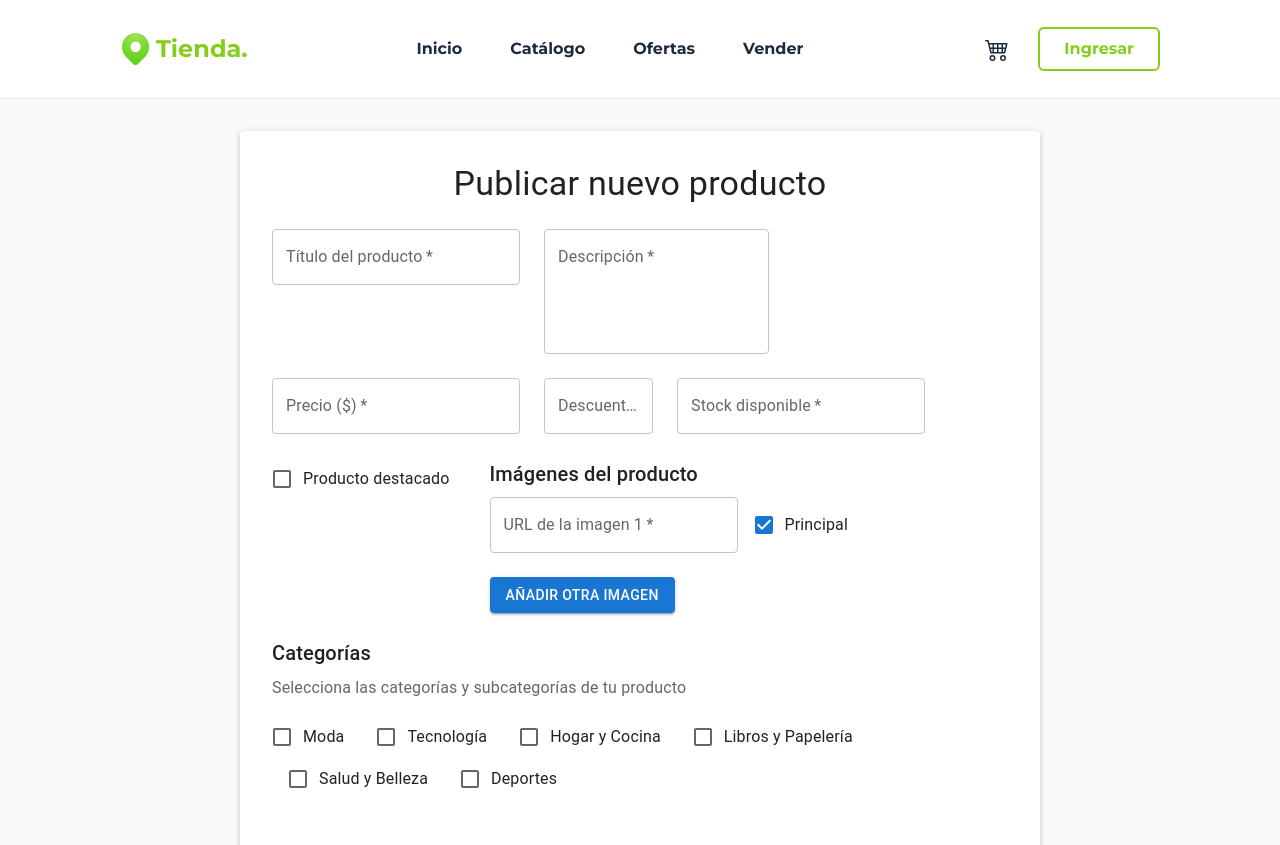
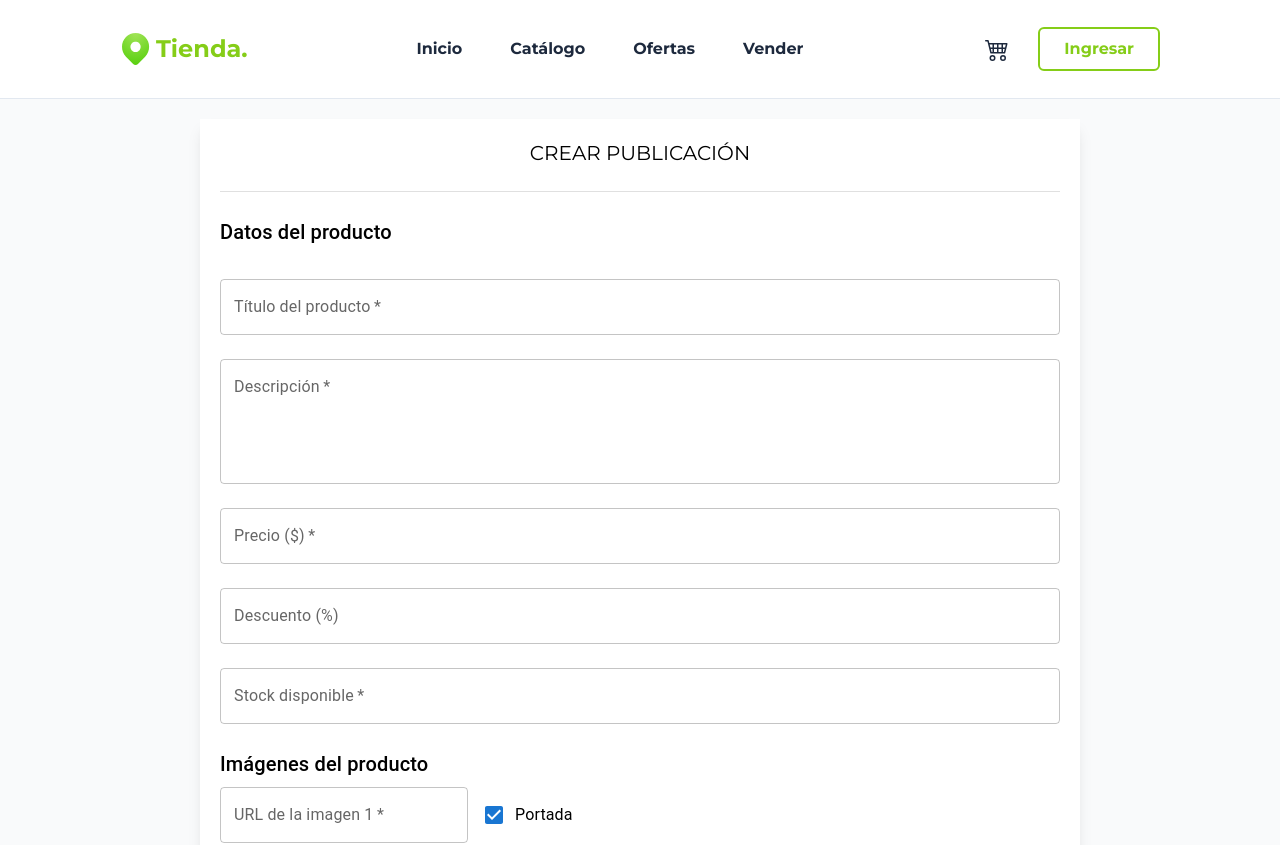
Before and after one commit to jonathanmilo/APIS2025FRONT, a React (Vite) app: page /vender in a window 1280 px wide. Shown: the top 845 px of the page. Built offline with nearby package versions, Linux system fonts and the light colour scheme; data requests are answered from the project's data file.

Commit message:
Cambios visuales en formulario para publicar productos

```diff
--- a/src/screens/Vender/components/CategoriasValidas.jsx
+++ b/src/screens/Vender/components/CategoriasValidas.jsx
@@ -1,4 +1,4 @@
-import React, { useState, useEffect } from 'react';
+import { useState, useEffect } from "react";
 import {
   Box,
   Checkbox,
@@ -8,20 +8,20 @@ import {
   AccordionSummary,
   AccordionDetails,
   Typography,
-  Divider,
-  Stack
-} from '@mui/material';
-import { ExpandMore as ExpandMoreIcon } from '@mui/icons-material';
+  Stack,
+} from "@mui/material";
+import { ExpandMore as ExpandMoreIcon } from "@mui/icons-material";
 
 export function CategoriasValidas({
   categorias,
   seleccionada,
   subSeleccionadas,
   initialCategory = "",
-  initialSubcategories = []
+  initialSubcategories = [],
 }) {
   const [selectedCategory, setSelectedCategory] = useState(initialCategory);
-  const [selectedSubcategories, setSelectedSubcategories] = useState(initialSubcategories);
+  const [selectedSubcategories, setSelectedSubcategories] =
+    useState(initialSubcategories);
   const [expandedCategory, setExpandedCategory] = useState(null);
 
   // Notificar cambios en las selecciones
@@ -47,18 +47,18 @@ export function CategoriasValidas({
       // Seleccionar nueva categoría
       setSelectedCategory(categoryId);
       // Mantener solo las subcategorías que pertenecen a la nueva categoría
-      const newCategory = categorias.find(c => c.id === categoryId);
-      const validSubcategories = selectedSubcategories.filter(subId =>
-        newCategory.subcategories.some(sub => sub.id === subId)
+      const newCategory = categorias.find((c) => c.id === categoryId);
+      const validSubcategories = selectedSubcategories.filter((subId) =>
+        newCategory.subcategories.some((sub) => sub.id === subId)
       );
       setSelectedSubcategories(validSubcategories);
     }
   };
 
   const handleSubcategoryChange = (subcategoryId) => {
-    setSelectedSubcategories(prev =>
+    setSelectedSubcategories((prev) =>
       prev.includes(subcategoryId)
-        ? prev.filter(id => id !== subcategoryId)
+        ? prev.filter((id) => id !== subcategoryId)
         : [...prev, subcategoryId]
     );
   };
@@ -71,15 +71,29 @@ export function CategoriasValidas({
     category.subcategories && category.subcategories.length > 0;
 
   return (
-    <Box sx={{ width: '100%' }}>
-      <Typography variant="body1" color="text.secondary" sx={{ mb: 2, textAlign: { xs: 'center', md: 'left' } }}>
+    <Box sx={{ width: "100%" }}>
+      <Typography
+        variant="body1"
+        color="text.secondary"
+        sx={{ mb: 2, textAlign: { md: "left" } }}
+      >
         Selecciona las categorías y subcategorías de tu producto
       </Typography>
 
       {/* Barra horizontal de categorías */}
-      <Stack direction="row" spacing={2} sx={{ mb: 2, flexWrap: 'wrap' }}>
+      <Stack
+        direction={{ xs: "column", lg: "row" }}
+        spacing={{ xs: 1, lg: 2 }}
+        sx={{
+          mb: 2,
+          flexWrap: { lg: "wrap" },
+        }}
+      >
         {categorias.map((categoria) => (
-          <Box key={categoria.id} sx={{ display: 'flex', alignItems: 'center' }}>
+          <Box
+            key={categoria.id}
+            sx={{ display: "flex", alignItems: "center" }}
+          >
             <FormControlLabel
               control={
                 <Checkbox
@@ -89,8 +103,14 @@ export function CategoriasValidas({
                 />
               }
               label={categoria.name}
+              sx={{
+                "& .MuiFormControlLabel-label": {
+                  color: "black",
+                },
+              }}
             />
-            {selectedCategory === categoria.id && hasSubcategories(categoria) && (
+            {selectedCategory === categoria.id &&
+              hasSubcategories(categoria) && (
                 <Chip
                   label="Ver subcategorías"
                   size="small"
@@ -104,8 +124,10 @@ export function CategoriasValidas({
       </Stack>
 
       {/* Subcategorías en acordeones */}
-      {categorias.map((categoria) => (
-        selectedCategory === categoria.id && hasSubcategories(categoria) && (
+      {categorias.map(
+        (categoria) =>
+          selectedCategory === categoria.id &&
+          hasSubcategories(categoria) && (
             <Accordion
               key={`accordion-${categoria.id}`}
               expanded={expandedCategory === categoria.id}
@@ -113,17 +135,23 @@ export function CategoriasValidas({
               sx={{ mb: 1 }}
             >
               <AccordionSummary expandIcon={<ExpandMoreIcon />}>
-              <Typography sx={{ fontWeight: 'bold' }}>{categoria.name}</Typography>
+                <Typography sx={{ fontWeight: "bold" }}>
+                  {categoria.name}
+                </Typography>
               </AccordionSummary>
               <AccordionDetails>
-              <Box sx={{ display: 'flex', flexWrap: 'wrap', gap: 2 }}>
+                <Box sx={{ display: "flex", flexWrap: "wrap", gap: 2 }}>
                   {categoria.subcategories.map((subcategoria) => (
                     <FormControlLabel
                       key={subcategoria.id}
                       control={
                         <Checkbox
-                        checked={selectedSubcategories.includes(subcategoria.id)}
-                        onChange={() => handleSubcategoryChange(subcategoria.id)}
+                          checked={selectedSubcategories.includes(
+                            subcategoria.id
+                          )}
+                          onChange={() =>
+                            handleSubcategoryChange(subcategoria.id)
+                          }
                           color="secondary"
                         />
                       }
@@ -134,33 +162,41 @@ export function CategoriasValidas({
               </AccordionDetails>
             </Accordion>
           )
-      ))}
+      )}
 
       {/* Muestra selecciones actuales */}
       {(selectedCategory || selectedSubcategories.length > 0) && (
         <>
-          <Divider sx={{ my: 3 }} />
-          <Typography variant="subtitle1" gutterBottom>
+          <Typography variant="subtitle1" gutterBottom color="black">
             Selecciones actuales:
           </Typography>
-          <Box sx={{ display: 'flex', flexWrap: 'wrap', gap: 1, alignItems: 'center' }}>
+          <Box
+            sx={{
+              display: "flex",
+              flexWrap: "wrap",
+              gap: 1,
+              alignItems: "center",
+            }}
+          >
             {selectedCategory && (
               <Chip
                 key={`selected-cat-${selectedCategory}`}
-                label={categorias.find(c => c.id === selectedCategory)?.name || ''}
+                label={
+                  categorias.find((c) => c.id === selectedCategory)?.name || ""
+                }
                 color="primary"
                 variant="outlined"
                 sx={{ mb: 1 }}
               />
             )}
-            {selectedSubcategories.map(subId => {
+            {selectedSubcategories.map((subId) => {
               const subcat = categorias
-                .flatMap(c => c.subcategories || [])
-                .find(s => s.id === subId);
+                .flatMap((c) => c.subcategories || [])
+                .find((s) => s.id === subId);
               return (
                 <Chip
                   key={`selected-sub-${subId}`}
-                  label={subcat?.name || ''}
+                  label={subcat?.name || ""}
                   color="secondary"
                   variant="outlined"
                   sx={{ mb: 1 }}
@@ -174,4 +210,4 @@ export function CategoriasValidas({
   );
 }
 
-export default CategoriasValidas
+export default CategoriasValidas;
--- a/src/screens/Vender/index.jsx
+++ b/src/screens/Vender/index.jsx
@@ -1,19 +1,18 @@
-import { React, useState, useEffect } from 'react';
-import { useNavigate } from 'react-router-dom';
+import { React, useState, useEffect } from "react";
+import { useNavigate } from "react-router-dom";
 import { useCategorias } from "../../contexts/CategoryContext.jsx";
-import { CategoriasValidas } from './components/CategoriasValidas.jsx';
+import { CategoriasValidas } from "./components/CategoriasValidas.jsx";
 import { createProduct } from "../../api/products.js";
 import {
   TextField,
   Button,
   Grid,
-  Paper,
   Typography,
   FormControlLabel,
   Checkbox,
   Divider,
-  Box
-} from '@mui/material';
+  Box,
+} from "@mui/material";
 
 export function Vender() {
   const { categorias } = useCategorias();
@@ -26,7 +25,7 @@ export function Vender() {
   // Estado del formulario
   const [formData, setFormData] = useState({
     title: "",
-        images: [{"url": "", "isCover": true}],
+    images: [{ url: "", isCover: true }],
     description: "",
     price: "",
     stock: "",
@@ -38,19 +37,19 @@ export function Vender() {
 
   // Actualizar formData cuando cambian las categorías
   useEffect(() => {
-        setFormData(prev => ({
+    setFormData((prev) => ({
       ...prev,
       categoryId: categoria,
-            subcategoryIds: subcategorias
+      subcategoryIds: subcategorias,
     }));
   }, [categoria, subcategorias]);
 
   // Manejador genérico para inputs
   const handleInputChange = (e) => {
     const { name, value, type, checked } = e.target;
-        setFormData(prev => ({
+    setFormData((prev) => ({
       ...prev,
-            [name]: type === 'checkbox' ? checked : value
+      [name]: type === "checkbox" ? checked : value,
     }));
   };
 
@@ -58,14 +57,14 @@ export function Vender() {
   const handleImageChange = (index, e) => {
     const newImages = [...formData.images];
     newImages[index] = { ...newImages[index], url: e.target.value };
-        setFormData(prev => ({ ...prev, images: newImages }));
+    setFormData((prev) => ({ ...prev, images: newImages }));
   };
 
   // Añadir nueva imagen
   const addImageField = () => {
-        setFormData(prev => ({
+    setFormData((prev) => ({
       ...prev,
-            images: [...prev.images, { "url": "", "isCover": false }]
+      images: [...prev.images, { url: "", isCover: false }],
     }));
   };
 
@@ -73,19 +72,19 @@ export function Vender() {
   const removeImageField = (index) => {
     const newImages = formData.images.filter((_, i) => i !== index);
     // Asegurar que al menos quede una imagen marcada como principal
-        if (newImages.length > 0 && !newImages.some(img => img.isCover)) {
+    if (newImages.length > 0 && !newImages.some((img) => img.isCover)) {
       newImages[0].isCover = true;
     }
-        setFormData(prev => ({ ...prev, images: newImages }));
+    setFormData((prev) => ({ ...prev, images: newImages }));
   };
 
   // Marcar como imagen principal
   const setCoverImage = (index) => {
     const newImages = formData.images.map((img, i) => ({
       ...img,
-            isCover: i === index
+      isCover: i === index,
     }));
-        setFormData(prev => ({ ...prev, images: newImages }));
+    setFormData((prev) => ({ ...prev, images: newImages }));
   };
 
   // Validar formulario antes de enviar
@@ -95,7 +94,8 @@ export function Vender() {
     if (!formData.price || isNaN(formData.price)) return "Precio inválido";
     if (!formData.stock || isNaN(formData.stock)) return "Stock inválido";
     if (!formData.categoryId) return "Debes seleccionar una categoría";
-        if (formData.images.some(img => !img.url.trim())) return "Todas las imágenes deben tener URL";
+    if (formData.images.some((img) => !img.url.trim()))
+      return "Todas las imágenes deben tener URL";
     return null;
   };
 
@@ -113,19 +113,27 @@ export function Vender() {
     //createProduct(formData)
     console.log("Datos del producto a publicar:", formData);
     alert("Producto publicado exitosamente!");
-        navigate('/'); // Redirigir al home después de publicar
+    navigate("/"); // Redirigir al home después de publicar
   };
 
   return (
-        <Paper elevation={3} sx={{ p: 4, maxWidth: 800, margin: 'auto', my: 4 }}>
-            <Typography variant="h4" gutterBottom sx={{ textAlign: 'center', mb: 3 }}>
-                Publicar nuevo producto
+    <form
+      onSubmit={handleSubmit}
+      className="m-5 bg-white p-5 lg:mx-50 shadow-lg"
+    >
+      <h1 className="text-black uppercase text-xl text-center mb-5">
+        Crear publicación
+      </h1>
+
+      <Divider sx={{ my: 3 }} />
+
+      <Grid container spacing={3}>
+        {/* Sección de información básica */}
+
+        <Typography variant="h6" gutterBottom color="black">
+          Datos del producto
         </Typography>
 
-            <form onSubmit={handleSubmit}>
-                <Grid container spacing={3}>
-                    {/* Sección de información básica */}
-                    <Grid item xs={12}>
         <TextField
           fullWidth
           label="Título del producto"
@@ -134,9 +142,7 @@ export function Vender() {
           onChange={handleInputChange}
           required
         />
-                    </Grid>
 
-                    <Grid item xs={12}>
         <TextField
           fullWidth
           label="Descripción"
@@ -147,10 +153,9 @@ export function Vender() {
           rows={4}
           required
         />
-                    </Grid>
 
         {/* Sección de precios y stock */}
-                    <Grid item xs={6}>
+
         <TextField
           fullWidth
           label="Precio ($)"
@@ -158,12 +163,9 @@ export function Vender() {
           type="number"
           value={formData.price}
           onChange={handleInputChange}
-                            inputProps={{ min: 0, step: 0.01 }}
           required
         />
-                    </Grid>
 
-                    <Grid item xs={6}>
         <TextField
           fullWidth
           label="Descuento (%)"
@@ -171,11 +173,8 @@ export function Vender() {
           type="number"
           value={formData.discountPercentage}
           onChange={handleInputChange}
-                            inputProps={{ min: 0, max: 100 }}
         />
-                    </Grid>
 
-                    <Grid item xs={6}>
         <TextField
           fullWidth
           label="Stock disponible"
@@ -183,32 +182,25 @@ export function Vender() {
           type="number"
           value={formData.stock}
           onChange={handleInputChange}
-                            inputProps={{ min: 0 }}
           required
         />
-                    </Grid>
-
-                    <Grid item xs={6}>
-                        <FormControlLabel
-                            control={
-                                <Checkbox
-                                    name="isFeatured"
-                                    checked={formData.isFeatured}
-                                    onChange={handleInputChange}
-                                    color="primary"
-                                />
-                            }
-                            label="Producto destacado"
-                        />
-                    </Grid>
 
         {/* Sección de imágenes */}
-                    <Grid item xs={12}>
-                        <Typography variant="h6" gutterBottom>Imágenes del producto</Typography>
+
+        <Grid>
+          <Typography variant="h6" gutterBottom color="black">
+            Imágenes del producto
+          </Typography>
           <Box sx={{ mb: 2 }}>
             {formData.images.map((image, index) => (
-                                <Grid container spacing={2} key={index} alignItems="center" sx={{ mb: 2 }}>
-                                    <Grid item xs={8}>
+              <Grid
+                container
+                spacing={2}
+                key={index}
+                alignItems="center"
+                sx={{ mb: 2 }}
+              >
+                <Grid>
                   <TextField
                     fullWidth
                     label={`URL de la imagen ${index + 1}`}
@@ -217,7 +209,7 @@ export function Vender() {
                     required
                   />
                 </Grid>
-                                    <Grid item xs={2}>
+                <Grid>
                   <FormControlLabel
                     control={
                       <Checkbox
@@ -226,10 +218,15 @@ export function Vender() {
                         color="primary"
                       />
                     }
-                                            label="Principal"
+                    label="Portada"
+                    sx={{
+                      "& .MuiFormControlLabel-label": {
+                        color: "black",
+                      },
+                    }}
                   />
                 </Grid>
-                                    <Grid item xs={2}>
+                <Grid>
                   {formData.images.length > 1 && (
                     <Button
                       variant="outlined"
@@ -243,18 +240,16 @@ export function Vender() {
               </Grid>
             ))}
           </Box>
-                        <Button
-                            variant="contained"
-                            onClick={addImageField}
-                            sx={{ mt: 1 }}
-                        >
+          <Button variant="contained" onClick={addImageField} sx={{ mt: 1 }}>
             Añadir otra imagen
           </Button>
         </Grid>
 
         {/* Sección de categorías */}
-                    <Grid item xs={12}>
-                        <Typography variant="h6" gutterBottom>Categorías</Typography>
+        <Grid>
+          <Typography variant="h6" gutterBottom color="black">
+            Categorías
+          </Typography>
           <CategoriasValidas
             categorias={categorias}
             seleccionada={setCategoria}
@@ -263,11 +258,13 @@ export function Vender() {
             initialSubcategories={formData.subcategoryIds}
           />
         </Grid>
+      </Grid>
 
       {/* Botones de acción */}
-                    <Grid item xs={12}>
-                        <Divider sx={{ my: 2 }} />
-                        <Box sx={{ display: 'flex', justifyContent: 'flex-end', gap: 2 }}>
+
+      <Grid>
+        <Divider sx={{ my: 3 }} />
+        <Box sx={{ display: "flex", justifyContent: "flex-end", gap: 2 }}>
           <Button
             variant="outlined"
             onClick={() => navigate(-1)}
@@ -281,13 +278,11 @@ export function Vender() {
             color="primary"
             sx={{ px: 4 }}
           >
-                                Publicar producto
+            Publicar
           </Button>
         </Box>
       </Grid>
-                </Grid>
     </form>
-        </Paper>
   );
 }
 
```
Lines whose indentation alone changed are shown as unchanged.
